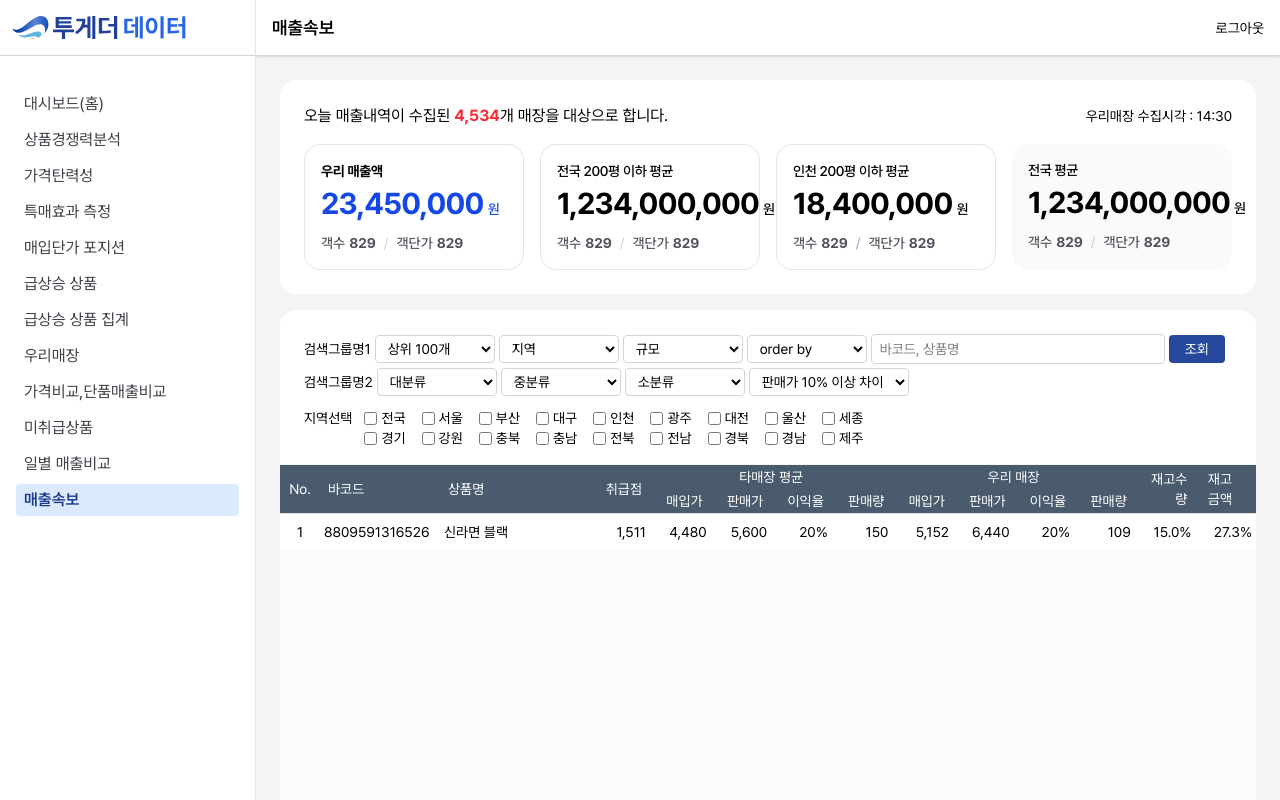
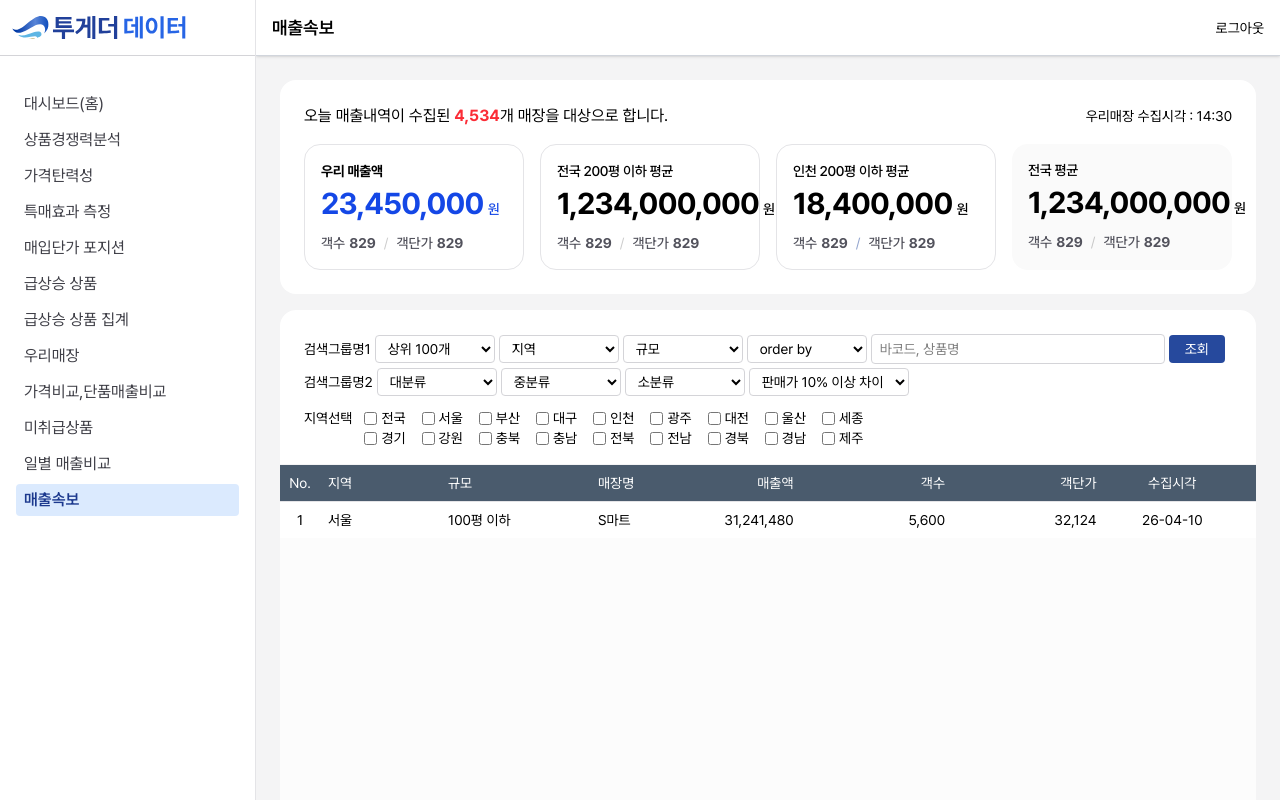
Before and after one commit to evaham/ui_component_nextjs, a Next.js app: page /menu11 in a window 1280 px wide. Built offline with nearby package versions, Linux system fonts and the light colour scheme.

Commit message:
feat: 메뉴11 페이지 데이터 구조 변경 및 DataTableList 컴포넌트 수정

```diff
--- a/app/menu11/page.js
+++ b/app/menu11/page.js
@@ -6,43 +6,9 @@ import DashboardCard4 from "@/components/DashboardCard4";
 
 export default function Menu11Page() {
   const rows = [
-    {
-      id: 'r1',
-      no: 1,
-      barcode: '8809591316526',
-      name: '신라면 블랙',
-      storesHandled: '1,511',
-      otherBuy: '4,480',
-      otherSell: '5,600',
-      otherProfit: '20%',
-      otherSales: '150',
-      ourBuy: '5,152',
-      ourSell: '6,440',
-      ourProfit: '20%',
-      ourSales: '109',
-      inventoryQty: '15.0%',
-      inventoryAmount: '27.3%'
-    }
+    { id: 'r1', no: 1, 지역: '서울', 규모: '100평 이하', 점포명: 'S마트', 매출액: '31,241,480', 객수: '5,600', 객단가: '32,124', 수집시각: '26-04-10', },
+
   ];
-
-  const renderRow = (row, idx) => (
-    <tr key={row.id ?? idx} className="hover:bg-zinc-50">
-      <td className="px-1 py-2 text-center">{row.no}</td>
-      <td className="px-1 py-2 text-left">{row.barcode}</td>
-      <td className="px-1 py-2 text-left">{row.name}</td>
-      <td className="px-1 py-2 text-right">{row.storesHandled}</td>
-      <td className="px-1 py-2 text-right">{row.otherBuy}</td>
-      <td className="px-1 py-2 text-right">{row.otherSell}</td>
-      <td className="px-1 py-2 text-right">{row.otherProfit}</td>
-      <td className="px-1 py-2 text-right">{row.otherSales}</td>
-      <td className="px-1 py-2 text-right">{row.ourBuy}</td>
-      <td className="px-1 py-2 text-right">{row.ourSell}</td>
-      <td className="px-1 py-2 text-right">{row.ourProfit}</td>
-      <td className="px-1 py-2 text-right">{row.ourSales}</td>
-      <td className="px-1 py-2 text-right">{row.inventoryQty}</td>
-      <td className="px-1 py-2 text-right">{row.inventoryAmount}</td>
-    </tr>
-  );
 
   return (
     <div className="flex flex-col flex-1 max-w-7xl justify-center">
@@ -61,27 +27,17 @@ export default function Menu11Page() {
               </colgroup>
               <thead className="sticky top-0 z-10 border-b border-zinc-200 text-white bg-[#4A5B6D]">
                 <tr>
-                  <th rowSpan="2" className="p-2 py-0.5 text-center font-normal">No.</th>
-                  <th rowSpan="2" className="p-2 py-0.5 text-left font-normal">바코드</th>
-                  <th rowSpan="2" className="p-2 py-0.5 text-left font-normal">상품명</th>
-                  <th rowSpan="2" className="p-2 py-0.5 text-right font-normal">취급점</th>
-                  <th colSpan="4" className="p-2 py-0.5 text-center font-normal">타매장 평균</th>
-                  <th colSpan="4" className="p-2 py-0.5 text-center font-normal">우리 매장</th>
-                  <th rowSpan="2" className="p-2 py-0.5 text-right font-normal">재고수량</th>
-                  <th rowSpan="2" className="p-2 pr-6 py-0.5 text-right font-normal">재고금액</th>
-                </tr>
-                <tr>
-                  <th className="p-2 py-0.5 text-right font-normal">매입가</th>
-                  <th className="p-2 py-0.5 text-right font-normal">판매가</th>
-                  <th className="p-2 py-0.5 text-right font-normal">이익율</th>
-                  <th className="p-2 py-0.5 text-right font-normal">판매량</th>
-                  <th className="p-2 py-0.5 text-right font-normal">매입가</th>
-                  <th className="p-2 py-0.5 text-right font-normal">판매가</th>
-                  <th className="p-2 py-0.5 text-right font-normal">이익율</th>
-                  <th className="p-2 py-0.5 text-right font-normal">판매량</th>
+                  <th className="p-2 text-center font-normal">No.</th>
+                  <th className="p-2 text-left font-normal">지역</th>
+                  <th className="p-2 text-left font-normal">규모</th>
+                  <th className="p-2 text-left font-normal">매장명</th>
+                  <th className="p-2 text-right font-normal">매출액</th>
+                  <th className="p-2 text-right font-normal">객수</th>
+                  <th className="p-2 text-right font-normal">객단가</th>
+                  <th className="p-2 pr-6 text-center font-normal">수집시각</th>
                 </tr>
               </thead>
-              <DataTableList rows={rows} renderRow={renderRow} rowKey="id" />
+              <DataTableList rows={rows} rowKey="id" />
             </table>
           </div>
         </div>
--- a/components/DataTableList.js
+++ b/components/DataTableList.js
@@ -118,7 +118,7 @@ export default function DataTableList({ rows = [], renderRow, rowKey = 'id' }) {
         <td className="p-2 text-right">{row.회원객단가}</td>
       )}
       {row.수집시각 != null && row.수집시각 !== '' && (
-        <td className="p-2 text-right">{row.수집시각}</td>
+        <td className="p-2 text-center">{row.수집시각}</td>
       )}
       {row.타매장매입가 != null && row.타매장매입가 !== '' && (
         <td className="p-2 text-right">{row.타매장매입가}</td>
```
